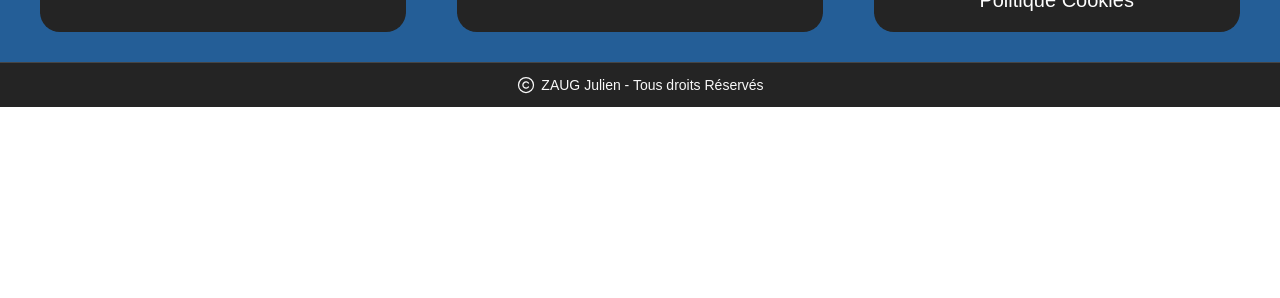
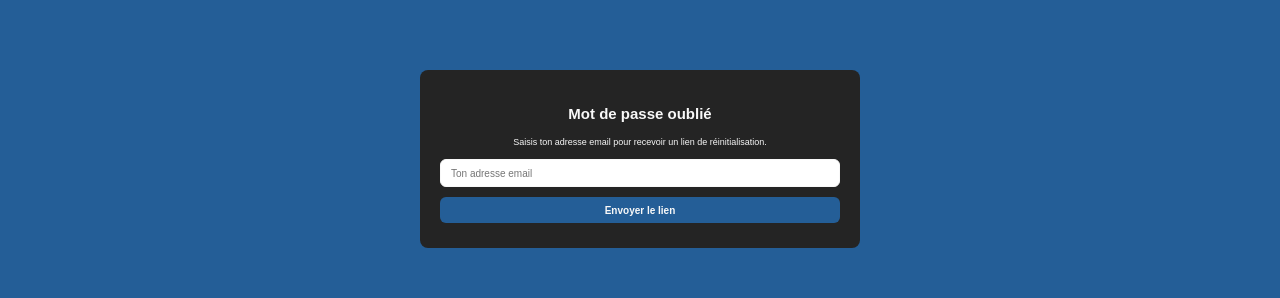
Before and after one commit to wilfloupblanc/elsass_simracing_front, a React (Vite) app: page /forgot-password in a window 1280 px wide. Shown: the part 241-539 px from the top of the page. Built offline with nearby package versions, Linux system fonts and the light colour scheme; no server answers; what @react-pdf/renderer would draw is missing.

Commit message:
correction réinitialisation mot de passe

```diff
--- a/src/App.jsx
+++ b/src/App.jsx
@@ -29,6 +29,8 @@ import {BookingConfirmation} from "./pages/BookingConfirmation/index.jsx";
 import {SubscriptionSuccess} from "./pages/SubscriptionSuccess/index.jsx";
 import {SubscriptionCancel} from "./pages/SubscriptionCancel/index.jsx";
 import {MaintenanceGuard} from "./components/MaintenanceGuard/index.jsx";
+import {ForgotPassword} from "./pages/ForgotPassword/index.jsx";
+import {ResetPassword} from "./pages/ResetPassword/index.jsx";
 
 function App() {
 
@@ -48,6 +50,8 @@ function App() {
                   <Route path="/coaching" element={<Coaching />} />
                   <Route path="/events" element={<Events />} />
                   <Route path="/booking/:id" element={<BookingConfirmation />} />
+                  <Route path="/forgot-password" element={<ForgotPassword />} />
+                  <Route path="/reset-password" element={<ResetPassword />} />
                   <Route path="/order" element={<ProtectedRoutes />}>
                       <Route path="/order/checkout" element={<Checkout />}/>
                       <Route path="/order/success" element={<Success />}/>
--- /dev/null
+++ b/src/pages/ForgotPassword/ForgotPassword.scss
@@ -0,0 +1,112 @@
+@use "../../styles/abstracts/global" as *;
+@use "../../styles/abstracts/mixins" as *;
+@use "../../styles/abstracts/normalize" as *;
+@use "../../styles/abstracts/variables" as *;
+
+.forgot-password {
+  display: flex;
+  justify-content: center;
+  align-items: center;
+
+  &__card {
+    width: 90%;
+    border-radius: 8px;
+    padding: 1.5rem 1.25rem;
+
+    @media (min-width: 768px) {
+      max-width: 440px;
+      padding: 2.5rem 2rem;
+    }
+  }
+
+  &__title {
+    font-size: 1.25rem;
+    font-weight: 700;
+    margin-bottom: 1.25rem;
+    text-align: center;
+
+    @media (min-width: 768px) {
+      font-size: 1.5rem;
+      margin-bottom: 1.5rem;
+    }
+  }
+
+  &__hint {
+    font-size: 0.875rem;
+    margin-bottom: 1rem;
+    text-align: center;
+
+    @media (min-width: 768px) {
+      font-size: 0.9rem;
+      margin-bottom: 1.25rem;
+    }
+  }
+
+  &__input {
+    width: 100%;
+    padding: 0.75rem 1rem;
+    border: 1px solid #F8F8F8;
+    border-radius: 6px;
+    font-size: 1rem;
+    margin-bottom: 1rem;
+
+    &:focus {
+      outline: none;
+    }
+  }
+
+  &__btn {
+    width: 100%;
+    padding: 0.75rem;
+    border: none;
+    border-radius: 6px;
+    font-size: 1rem;
+    font-weight: 600;
+    cursor: pointer;
+    transition: opacity 0.2s ease;
+
+    &:disabled {
+      opacity: 0.6;
+      cursor: not-allowed;
+    }
+
+    &:not(:disabled):hover {
+      opacity: 0.85;
+    }
+  }
+
+  &__error {
+    font-size: 0.85rem;
+    margin-bottom: 0.75rem;
+  }
+
+  &__success {
+    display: flex;
+    flex-direction: column;
+    align-items: center;
+    gap: 1.25rem;
+    text-align: center;
+
+    @media (min-width: 768px) {
+      gap: 1.5rem;
+    }
+  }
+
+  &__success-message {
+    font-size: 0.9rem;
+    line-height: 1.5;
+
+    @media (min-width: 768px) {
+      font-size: 0.95rem;
+    }
+  }
+
+  &__back-link {
+    font-size: 0.9rem;
+    text-decoration: underline;
+
+    &:hover {
+      opacity: 0.8;
+    }
+  }
+}
--- /dev/null
+++ b/src/pages/ForgotPassword/index.jsx
@@ -0,0 +1,58 @@
+import { useState } from "react"
+import { NavLink } from "react-router"
+import { useForgotPasswordMutation } from "../../store/ApiSlice/authApiSlice.js"
+import "./ForgotPassword.scss"
+
+export const ForgotPassword = () => {
+    const [email, setEmail] = useState("")
+    const [forgotPassword, { isLoading, isSuccess, isError }] = useForgotPasswordMutation()
+
+    const handleSubmit = async () => {
+        if (!email) return
+        await forgotPassword({ email })
+    }
+
+    return (
+        <main className="forgot-password">
+            <div className="forgot-password__card bg-third">
+                <h1 className="forgot-password__title">Mot de passe oublié</h1>
+
+                {isSuccess ? (
+                    <div className="forgot-password__success">
+                        <p className="forgot-password__success-message text-success">
+                            Si cet email est reconnu, un lien de réinitialisation a été envoyé.
+                        </p>
+                        <NavLink to="/" className="forgot-password__back-link">
+                            Retour à la connexion
+                        </NavLink>
+                    </div>
+                ) : (
+                    <div className="forgot-password__form">
+                        <p className="forgot-password__hint">
+                            Saisis ton adresse email pour recevoir un lien de réinitialisation.
+                        </p>
+                        <input
+                            className="forgot-password__input"
+                            type="email"
+                            value={email}
+                            onChange={(e) => setEmail(e.target.value)}
+                            placeholder="Ton adresse email"
+                        />
+                        {isError && (
+                            <p className="forgot-password__error text-error">
+                                Une erreur est survenue, réessaie.
+                            </p>
+                        )}
+                        <button
+                            className="forgot-password__btn bg-primary text-secondary"
+                            onClick={handleSubmit}
+                            disabled={isLoading}
+                        >
+                            {isLoading ? "Envoi..." : "Envoyer le lien"}
+                        </button>
+                    </div>
+                )}
+            </div>
+        </main>
+    )
+}
--- /dev/null
+++ b/src/pages/ResetPassword/ResetPassword.scss
@@ -0,0 +1,83 @@
+@use "../../styles/abstracts/global" as *;
+@use "../../styles/abstracts/mixins" as *;
+@use "../../styles/abstracts/normalize" as *;
+@use "../../styles/abstracts/variables" as *;
+
+.reset-password {
+  display: flex;
+  justify-content: center;
+  align-items: center;
+  min-height: 100vh;
+  padding: 1.25rem;
+
+  &__card {
+    width: 100%;
+    border-radius: 8px;
+    padding: 1.5rem 1.25rem;
+
+    @media (min-width: 768px) {
+      max-width: 440px;
+      padding: 2.5rem 2rem;
+    }
+  }
+
+  &__title {
+    font-size: 1.25rem;
+    font-weight: 700;
+    margin-bottom: 1.25rem;
+    text-align: center;
+
+    @media (min-width: 768px) {
+      font-size: 1.5rem;
+      margin-bottom: 1.5rem;
+    }
+  }
+
+  &__form {
+    display: flex;
+    flex-direction: column;
+    gap: 1rem;
+  }
+
+  &__input {
+    width: 100%;
+    padding: 0.75rem 1rem;
+    border: 1px solid #F8F8F8;
+    border-radius: 6px;
+    font-size: 1rem;
+
+    &:focus {
+      outline: none;
+    }
+  }
+
+  &__btn {
+    width: 100%;
+    padding: 0.75rem;
+    border: none;
+    border-radius: 6px;
+    font-size: 1rem;
+    font-weight: 600;
+    cursor: pointer;
+    transition: opacity 0.2s ease;
+
+    &:disabled {
+      opacity: 0.6;
+      cursor: not-allowed;
+    }
+
+    &:not(:disabled):hover {
+      opacity: 0.85;
+    }
+  }
+
+  &__error {
+    font-size: 0.85rem;
+  }
+
+  &__success {
+    font-size: 0.95rem;
+    text-align: center;
+    line-height: 1.5;
+  }
+}
--- /dev/null
+++ b/src/pages/ResetPassword/index.jsx
@@ -0,0 +1,78 @@
+import { useState, useEffect } from "react"
+import { useSearchParams, useNavigate } from "react-router"
+import { useResetPasswordMutation } from "../../store/ApiSlice/authApiSlice.js"
+import "./ResetPassword.scss"
+
+export const ResetPassword = () => {
+    const [searchParams] = useSearchParams()
+    const token = searchParams.get("token") ?? ""
+    const navigate = useNavigate()
+
+    const [password, setPassword] = useState("")
+    const [confirm, setConfirm] = useState("")
+    const [clientError, setClientError] = useState("")
+
+    const [resetPassword, { isLoading, isSuccess, isError }] = useResetPasswordMutation()
+
+    useEffect(() => {
+        if (isSuccess) {
+            setTimeout(() => navigate("/"), 2000)
+        }
+    }, [isSuccess])
+
+    const handleSubmit = async () => {
+        setClientError("")
+        if (!token) return setClientError("Lien invalide.")
+        if (password.length < 8) return setClientError("Le mot de passe doit faire au moins 8 caractères.")
+        if (password !== confirm) return setClientError("Les mots de passe ne correspondent pas.")
+        await resetPassword({ token, password })
+    }
+
+    if (!token) {
+        return <p className="reset-password__error">Lien de réinitialisation invalide ou manquant.</p>
+    }
+
+    return (
+        <main className="reset-password">
+            <div className="reset-password__card bg-third">
+                <h1 className="reset-password__title">Nouveau mot de passe</h1>
+
+                {isSuccess ? (
+                    <p className="reset-password__success text-success">
+                        Mot de passe mis à jour ! Redirection en cours...
+                    </p>
+                ) : (
+                    <div className="reset-password__form">
+                        <input
+                            className="reset-password__input"
+                            type="password"
+                            value={password}
+                            onChange={(e) => setPassword(e.target.value)}
+                            placeholder="Nouveau mot de passe"
+                        />
+                        <input
+                            className="reset-password__input"
+                            type="password"
+                            value={confirm}
+                            onChange={(e) => setConfirm(e.target.value)}
+                            placeholder="Confirmer le mot de passe"
+                        />
+                        {clientError && <p className="reset-password__error">{clientError}</p>}
+                        {isError && (
+                            <p className="reset-password__error text-error">
+                                Token invalide ou expiré. Refais une demande.
+                            </p>
+                        )}
+                        <button
+                            className="reset-password__btn bg-primary text-secondary"
+                            onClick={handleSubmit}
+                            disabled={isLoading}
+                        >
+                            {isLoading ? "Mise à jour..." : "Valider"}
+                        </button>
+                    </div>
+                )}
+            </div>
+        </main>
+    )
+}
```
